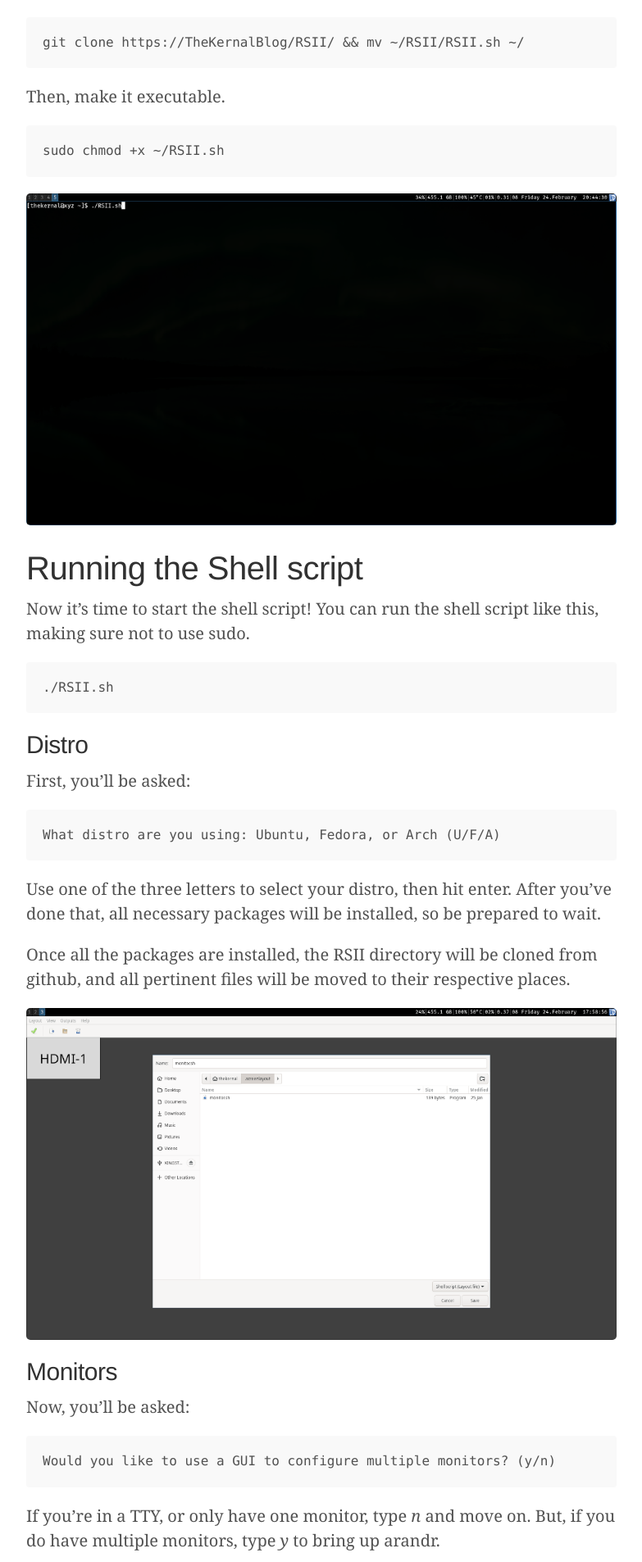
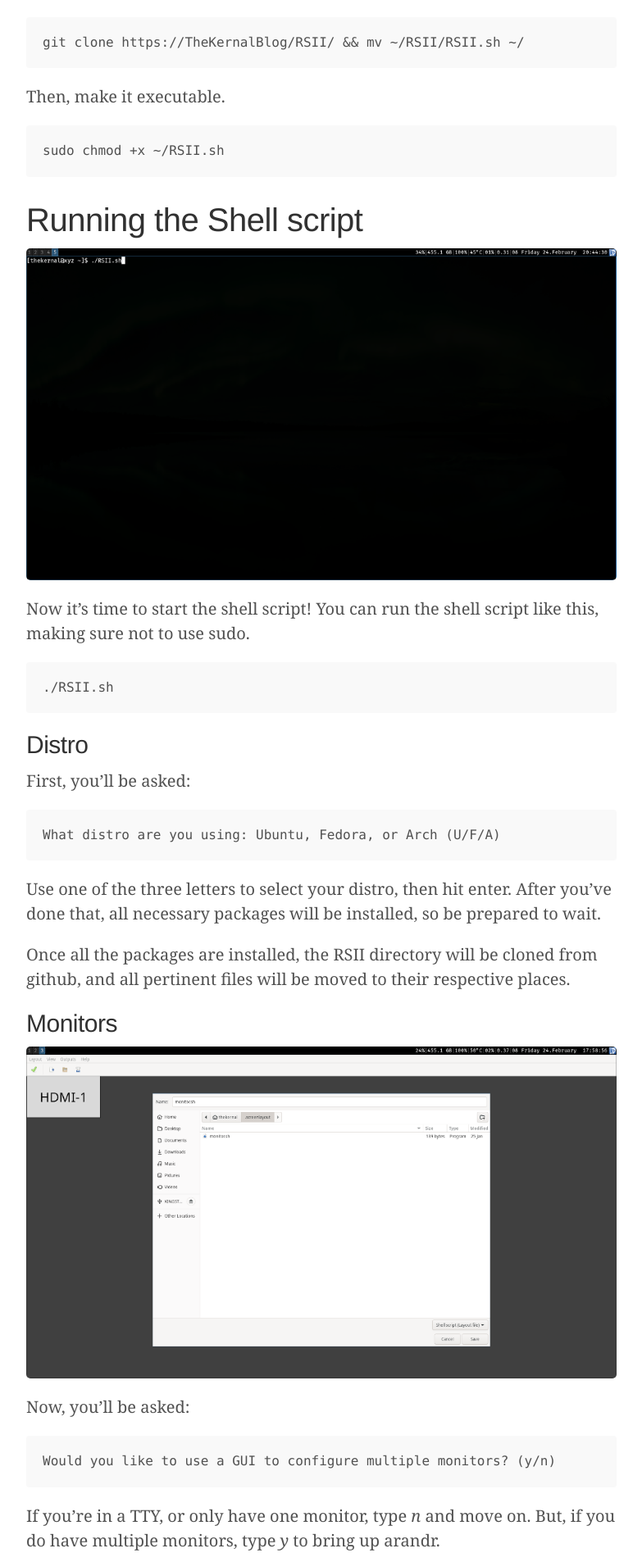
Before and after one commit to TheKernalBlog/TheKernalBlog, a Jekyll site: the page built from _posts/2023-02-23-Use-The-Reasonable-System-Setup-Inator-To-Get-A-Functional-Tiling-WM-In-Minutes.md, in a window 1280 px wide. Shown: the part 1684-3590 px from the top of the page at 82% size, without its empty margins (248-1031 px from the left). Built offline with Jekyll 4.4.1, drawn with Linux system fonts in a browser that asks for light colours; our own code applies the rules of GitHub Pages for plain Markdown files.

```diff
--- a/_posts/2023-02-23-Use-The-Reasonable-System-Setup-Inator-To-Get-A-Functional-Tiling-WM-In-Minutes.md
+++ b/_posts/2023-02-23-Use-The-Reasonable-System-Setup-Inator-To-Get-A-Functional-Tiling-WM-In-Minutes.md
@@ -34,9 +34,9 @@ Then, make it executable.
 
     sudo chmod +x ~/RSII.sh
 
+# Running the Shell script
+
 ![IMG2](/images/ScriptRSII.png)
-
-# Running the Shell script
 
 Now it's time to start the shell script! You can run the shell script like this, making sure not to use sudo.
 
@@ -52,9 +52,8 @@ Use one of the three letters to select your distro, then hit enter. After you've
 
 Once all the packages are installed, the RSII directory will be cloned from github, and all pertinent files will be moved to their respective places.
 
+## Monitors
 ![IMG3](/images/Monitor15.png)
-
-## Monitors
 
 Now, you'll be asked:
 
@@ -66,15 +65,15 @@ Here, you can use arandr to move around, flip, and mess with your monitors to yo
 
 And once you're ready to move on, type *y* and you'll be taken to the next section.
 
+## Vim
+
 ![IMG4](/images/VimRSII.png)
-
-## Vim
 
 Here, you don't have to anything. Just sit back as Vim pops up and installs all the best plugins for you.
 
+## Guide
+
 ![IMG5](/images/ScriptRSII.png)
-
-## Guide
 
 Finally, you'll be met with one final prompt. It will ask:
 
```
